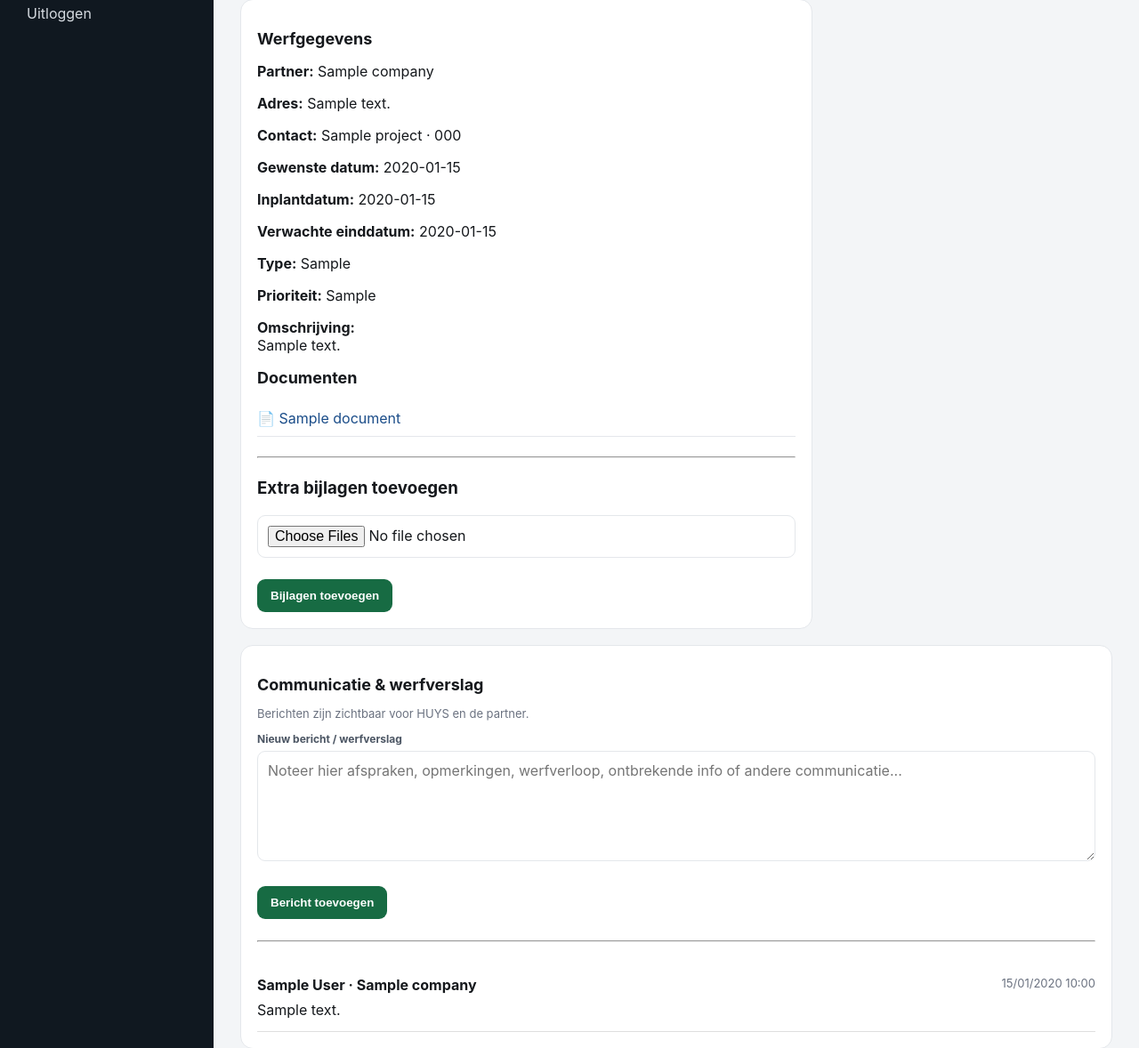
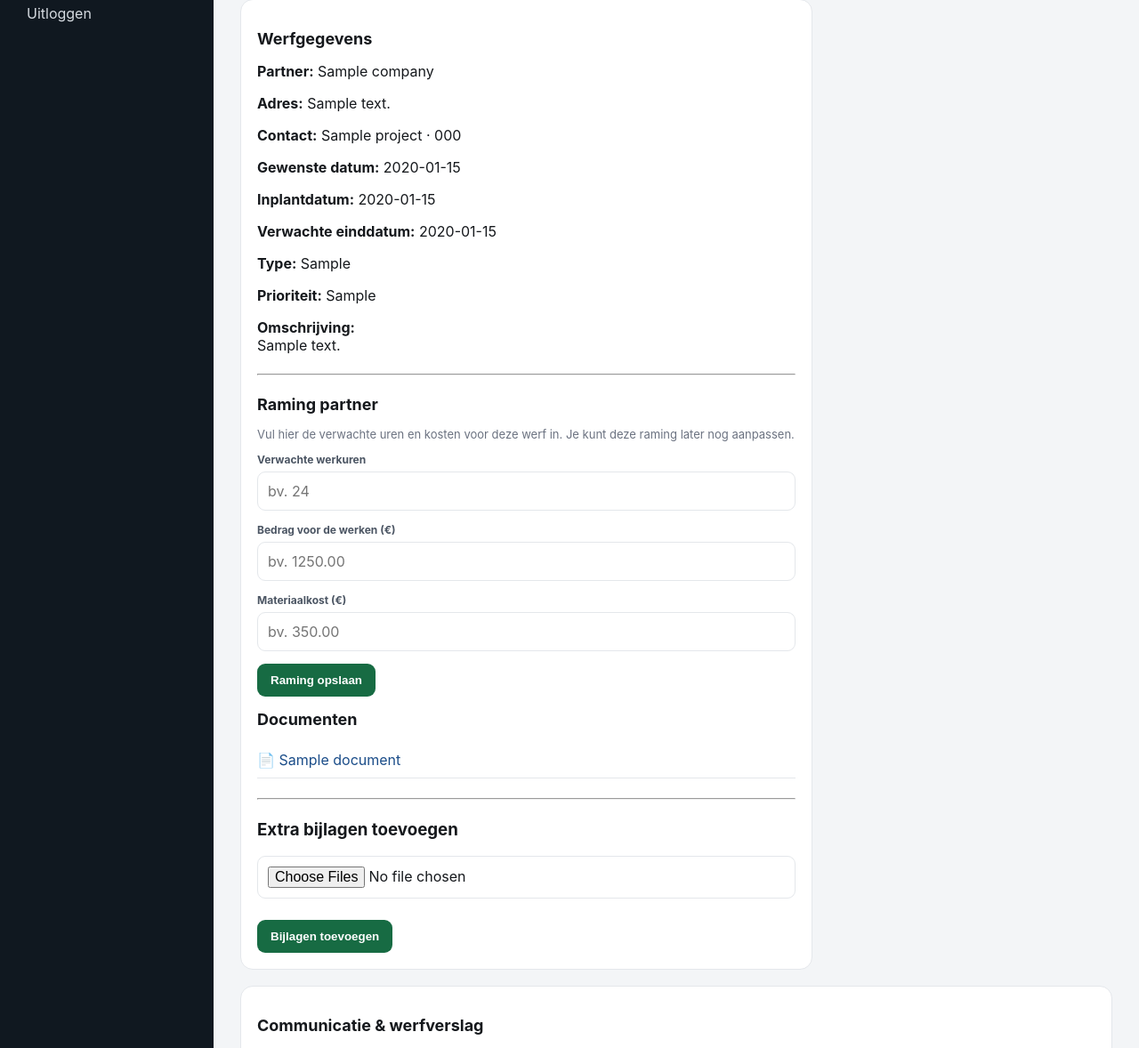
Before and after one commit to schrijnwerkenhuys-lab/huys-partnerportaal, a Flask app: page /projects/1 in a window 1280 px wide. Shown: the part 204-1382 px from the top of the page at 89% size. Run offline with Flask 3, Linux system fonts and the light colour scheme; the visitor is signed in with stand-in values (Sample User, id 1); tables that the repository leaves empty hold one stand-in row (values such as "Sample post"); some libraries are stand-ins or nearby versions.

Commit message:
Voeg partnerraming per werf toe

```diff
--- a/templates/project_detail.html
+++ b/templates/project_detail.html
@@ -16,6 +16,26 @@
 <p><b>Type:</b> {{ project.job_type or '-' }}</p>
 <p><b>Prioriteit:</b> {{ project.priority }}</p>
 <p><b>Omschrijving:</b><br>{{ project.description or '-' }}</p>
+
+<hr style="margin:22px 0;">
+<h2>Raming partner</h2>
+{% if me.role != 'huys_admin' %}
+<p class="muted">Vul hier de verwachte uren en kosten voor deze werf in. Je kunt deze raming later nog aanpassen.</p>
+<form method="post" action="{{ url_for('set_partner_estimate', project_id=project.id) }}">
+<label>Verwachte werkuren</label>
+<input type="number" name="expected_hours" min="0" step="0.25" value="{{ project.expected_hours or '' }}" placeholder="bv. 24">
+<label>Bedrag voor de werken (€)</label>
+<input type="number" name="partner_amount" min="0" step="0.01" value="{{ project.partner_amount or '' }}" placeholder="bv. 1250.00">
+<label>Materiaalkost (€)</label>
+<input type="number" name="material_cost" min="0" step="0.01" value="{{ project.material_cost or '' }}" placeholder="bv. 350.00">
+<button class="primary" type="submit">Raming opslaan</button>
+</form>
+{% else %}
+<p><b>Verwachte werkuren:</b> {{ project.expected_hours or '-' }}</p>
+<p><b>Bedrag voor de werken:</b> {% if project.partner_amount %}€ {{ project.partner_amount }}{% else %}-{% endif %}</p>
+<p><b>Materiaalkost:</b> {% if project.material_cost %}€ {{ project.material_cost }}{% else %}-{% endif %}</p>
+{% endif %}
+
 <h2>Documenten</h2>
 {% for d in project.documents %}
 <div class="doc"><a href="{{ url_for('download_document', doc_id=d.id) }}">📄 {{ d.original_name }}</a></div>
```
